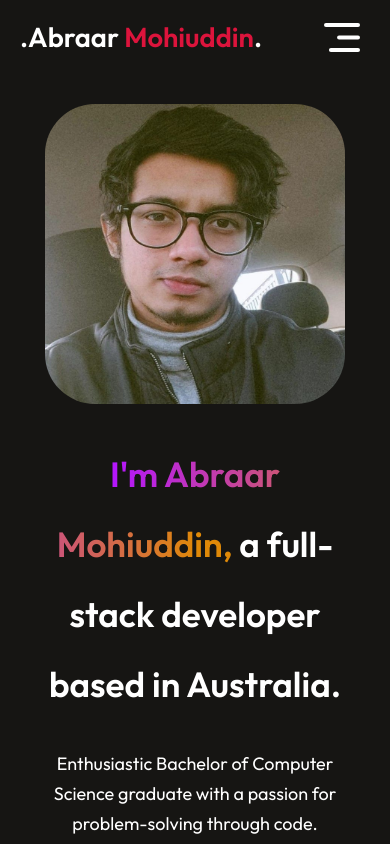
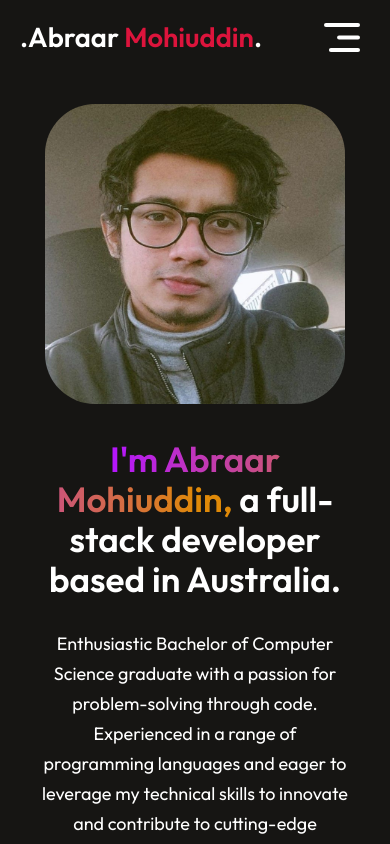
Before and after one commit to AbraarMohiuddin/Portfolio, a React (Vite) app: page / in a window 390 px wide. Shown: the top 844 px of the page. Built offline with nearby package versions, Linux system fonts and the light colour scheme.

Commit message:
minor changes

```diff
--- a/src/Components/Hero/Hero.css
+++ b/src/Components/Hero/Hero.css
@@ -77,6 +77,7 @@
     margin-top: 10px;
     width: 90%;
     font-size: 35px;
+    line-height: 40px;
   }
   .hero p {
     width: 80%;
```
